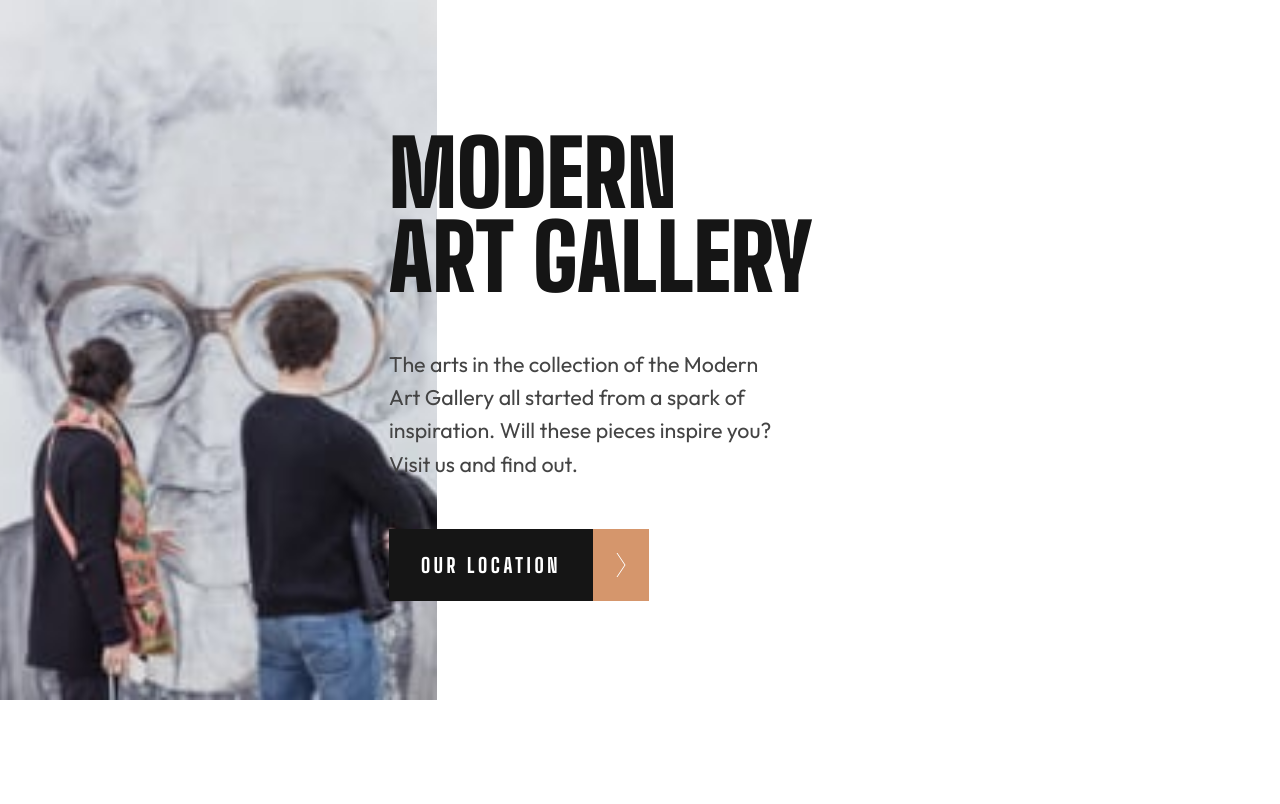
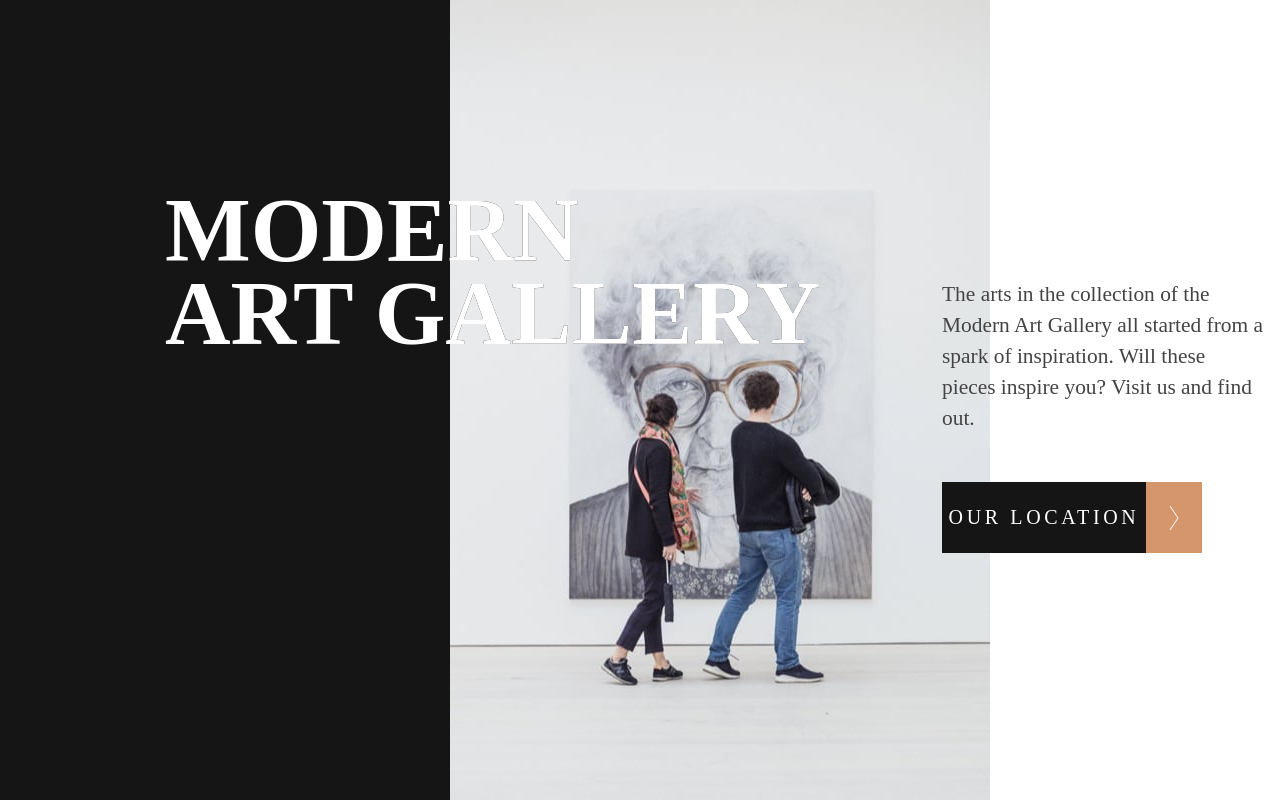
Before and after one commit to saurav-verma-01/FEM-Art-gallery-website, a website built with Vite: page index.html in a window 1280 px wide. Built offline with nearby package versions, Linux system fonts and the light colour scheme; files whose address does not match are found by name.

Commit message:
making header style part

```diff
--- a/index.html
+++ b/index.html
@@ -10,11 +10,36 @@
   <body>
     <!-- Header Section -->
     <header class="header">
-      <img
-        src="images/mobile/image-hero.jpg"
-        alt="art gallery picture presentation"
-        class="banner-img"
-      />
+      <div class="desktop-header">
+        <h1 class="desktop-heading-white">MODERN <br />ART GALLERY</h1>
+        <h1 class="desktop-heading-black">MODERN <br />ART GALLERY</h1>
+      </div>
+      <picture class="banner-img">
+        <source
+          srcset="
+            images/desktop/image-hero.jpg    1x,
+            images/desktop/image-hero@2x.jpg 2x
+          "
+          media="(width>68em)"
+        />
+        <source
+          srcset="
+            images/tablet/image-hero.jpg    1x,
+            images/tablet/image-hero@2x.jpg 2x
+          "
+          media="(width>44em)"
+        />
+
+        <img
+          src="images/mobile/image-hero.jpg"
+          alt="art gallery picture presentation"
+          class="banner-img"
+          srcset="
+            images/mobile/image-hero.jpg    1x,
+            images/mobile/image-hero@2x.jpg 2x
+          "
+        />
+      </picture>
 
       <div class="header-content">
         <h1 class="hero-heading">
--- a/styles/modules/base.css
+++ b/styles/modules/base.css
@@ -26,33 +26,32 @@
   font-family: "Big Shoulders Display Black";
   font-weight: 900;
   src: local("Big Shoulders Display Black"),
-    url("../../public/fonts/BigShouldersDisplay-Black.woff2") format("woff2"),
-    url("../../public/fonts/BigShouldersDisplay-Black.woff") format("woff");
+    url("../../fonts/BigShouldersDisplay-Black.woff2") format("woff2"),
+    url("../../fonts/BigShouldersDisplay-Black.woff") format("woff");
 }
 
 @font-face {
   font-family: "Big Shoulders Display ExtraBold";
   font-weight: 800;
   src: local("Big Shoulders Display ExtraBold"),
-    url("../../public/fonts/BigShouldersDisplay-ExtraBold.woff2")
-      format("woff2"),
-    url("../../public/fonts/BigShouldersDisplay-ExtraBold.woff") format("woff");
+    url("../../fonts/BigShouldersDisplay-ExtraBold.woff2") format("woff2"),
+    url("../../fonts/BigShouldersDisplay-ExtraBold.woff") format("woff");
 }
 
 @font-face {
   font-family: "Outfit Regular";
   font-weight: 400;
   src: local("Outfit Regular"),
-    url("../../public/fonts/Outfit-Regular.woff2") format("woff2"),
-    url("../../public/fonts/Outfit-Regular.woff") format("woff");
+    url("../../fonts/Outfit-Regular.woff2") format("woff2"),
+    url("../../fonts/Outfit-Regular.woff") format("woff");
 }
 
 @font-face {
   font-family: "Outfit Light";
   font-weight: 300;
   src: local("Outfit Light"),
-    url("../../public/fonts/Outfit-Light.woff2") format("woff2"),
-    url("../../public/fonts/Outfit-Light.woff") format("woff");
+    url("../../fonts/Outfit-Light.woff2") format("woff2"),
+    url("../../fonts/Outfit-Light.woff") format("woff");
 }
 
 *,
--- a/styles/modules/home.css
+++ b/styles/modules/home.css
@@ -1,3 +1,7 @@
+.desktop-header {
+  display: none;
+}
+
 .banner-img {
   width: 100%;
   max-inline-size: 100%;
@@ -15,7 +19,9 @@
   .header {
     display: flex;
     align-items: center;
-    padding-inline-end: 48px;
+    padding-inline-end: 1rem;
+    height: max-content;
+    /* background-color: tomato; */
   }
   .banner-img {
     width: 27.3125rem;
@@ -30,3 +36,43 @@
     gap: 3rem;
   }
 }
+
+@media (width > 74em) {
+  .desktop-header {
+    background-color: var(--dark);
+    display: block;
+    width: 100%;
+    max-width: 450px;
+    height: 50rem;
+  }
+  .desktop-heading-white,
+  .desktop-heading-black {
+    position: absolute;
+    top: 11.81rem;
+    left: 10.31rem;
+    color: var(--white);
+
+    font-family: "Big Shoulders Display Black";
+    font-size: var(--heading-1);
+    line-height: 0.91667;
+    text-transform: uppercase;
+    z-index: 4;
+  }
+  .desktop-heading-black {
+    color: var(--dark);
+    z-index: 3;
+  }
+  .header {
+    /* background-color: turquoise; */
+    height: max-content;
+    position: relative;
+  }
+  .banner-img {
+    width: 33.75rem;
+    height: 50rem;
+    flex-shrink: 0;
+  }
+  .hero-heading {
+    display: none;
+  }
+}
--- a/styles/modules/typography.css
+++ b/styles/modules/typography.css
@@ -25,3 +25,10 @@
     line-height: 0.92857;
   }
 }
+
+@media (width > 74em) {
+  .hero-text {
+    max-width: 22rem;
+    line-height: 1.45455;
+  }
+}
```
